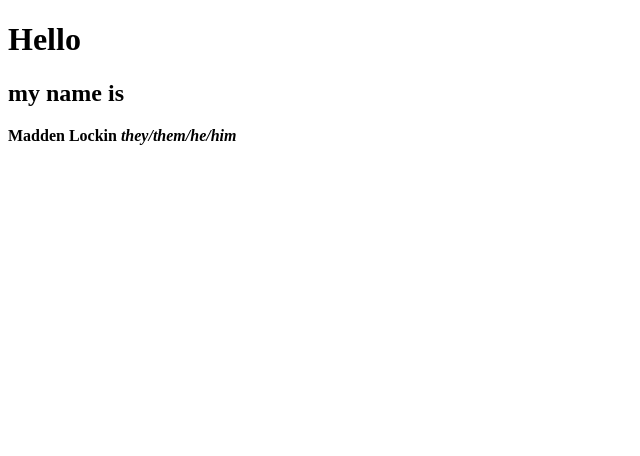
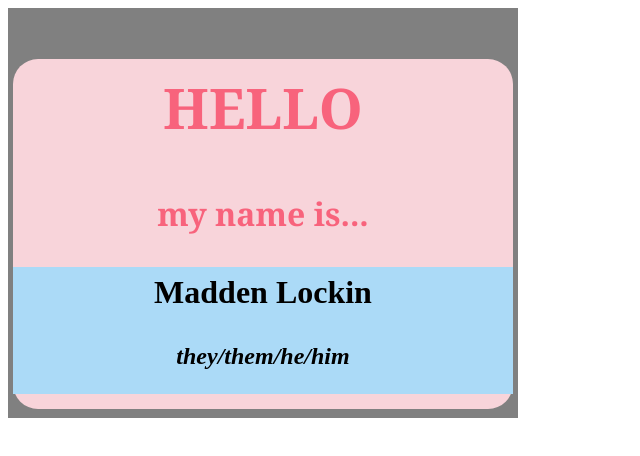
Before and after one commit to maddenlockin/name-tag, a plain HTML site: page index.html in a window 1280 px wide. Shown: the whole page, without its empty margins (0-640 px from the left). Drawn offline with Linux system fonts and the light colour scheme.

Commit message:
name tag update

```diff
--- a/index.html
+++ b/index.html
@@ -5,18 +5,21 @@
     <meta http-equiv="X-UA-Compatible" content="IE=edge">
     <meta name="viewport" content="width=device-width, initial-scale=1.0">
     <title>Nametag w/ Pronouns</title>
+    <link rel="stylesheet" href="style.css">
 </head>
 <body>
-    <header>
-        <h1>Hello</h1>
-        <h2>my name is</h2>
-    </header>
-    <main>
-        <p>
-        <strong>Madden Lockin</stong>
-        <em>they/them/he/him</em>
-        </p>
-    </main>
+<div>
+    <section>
+        <header>
+            <h1><strong>HELLO</strong></h1>
+            <h2>my name is...</h2>
+        </header>
 
+        <main>
+            <h3><strong>Madden Lockin</strong></h3>
+            <h4><em>they/them/he/him</em></h2>
+        </main>
+    </section>
+</div>
 </body>
 </html>
--- /dev/null
+++ b/style.css
@@ -0,0 +1,49 @@
+header {
+
+    color: rgb(248, 99, 124);
+    font-family: Cambria, Cochin, Georgia, Times, 'Times New Roman', serif;
+    margin: 0%;
+}
+    h1 {
+        font-size: 3.5rem;
+        padding-top: 10px;
+    }
+    h2 {
+        font-size: 2rem;
+        padding-bottom: 0;
+        padding-top: 0;
+    }
+
+main {
+    background-color: rgb(171, 218, 247);
+    font: 10px 'Times New Roman', Times, serif;
+    ;
+}
+div {
+    background-color:gray;
+
+    padding: 5px;
+    height: 400px;
+    width: 500px;
+    text-align: center;
+}
+section {
+    background-color:rgb(248, 212, 218);
+    border-radius: 25px;
+    height: 350px;
+
+
+
+
+}
+    h3{
+        font-size: 2rem;
+        padding-top: 7px;
+    }
+    h4{
+        font-size: 1.5rem;
+        padding-bottom: 1.5rem;
+    }
+
+body {
+}
```
